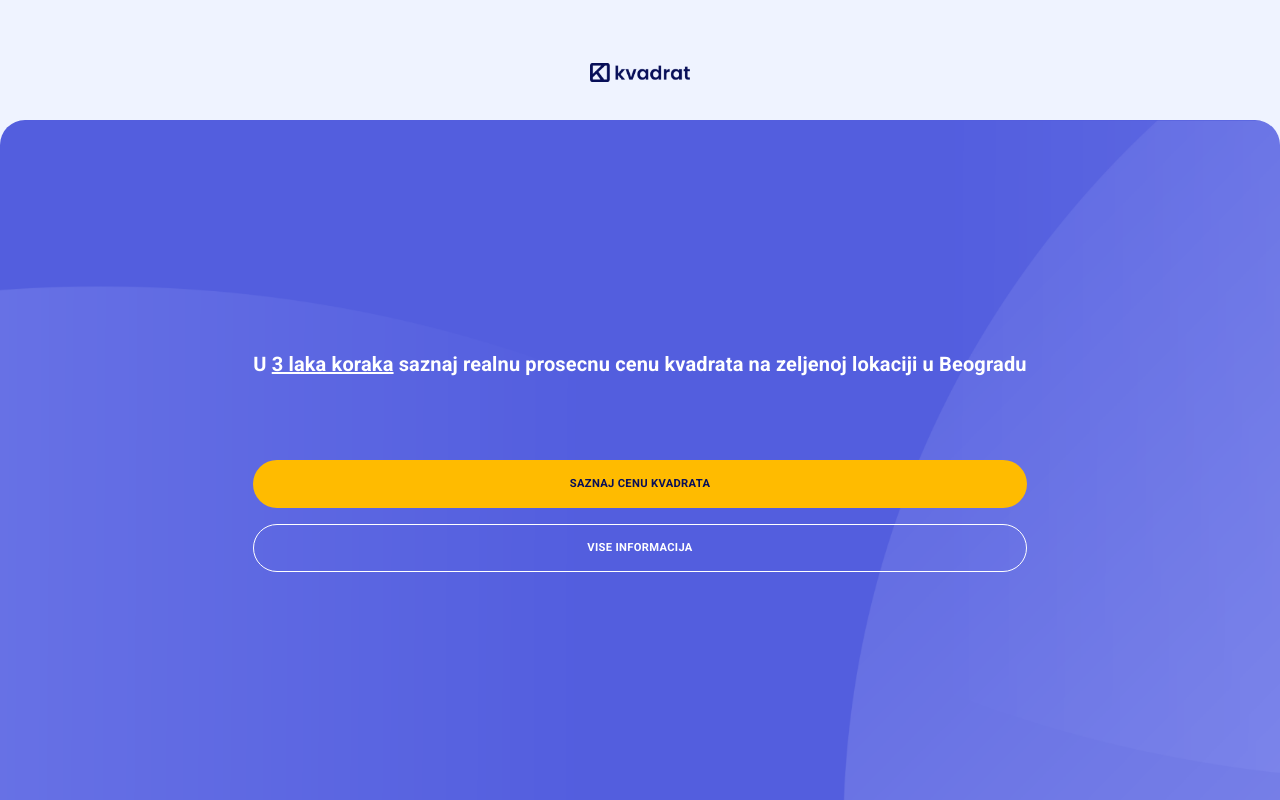
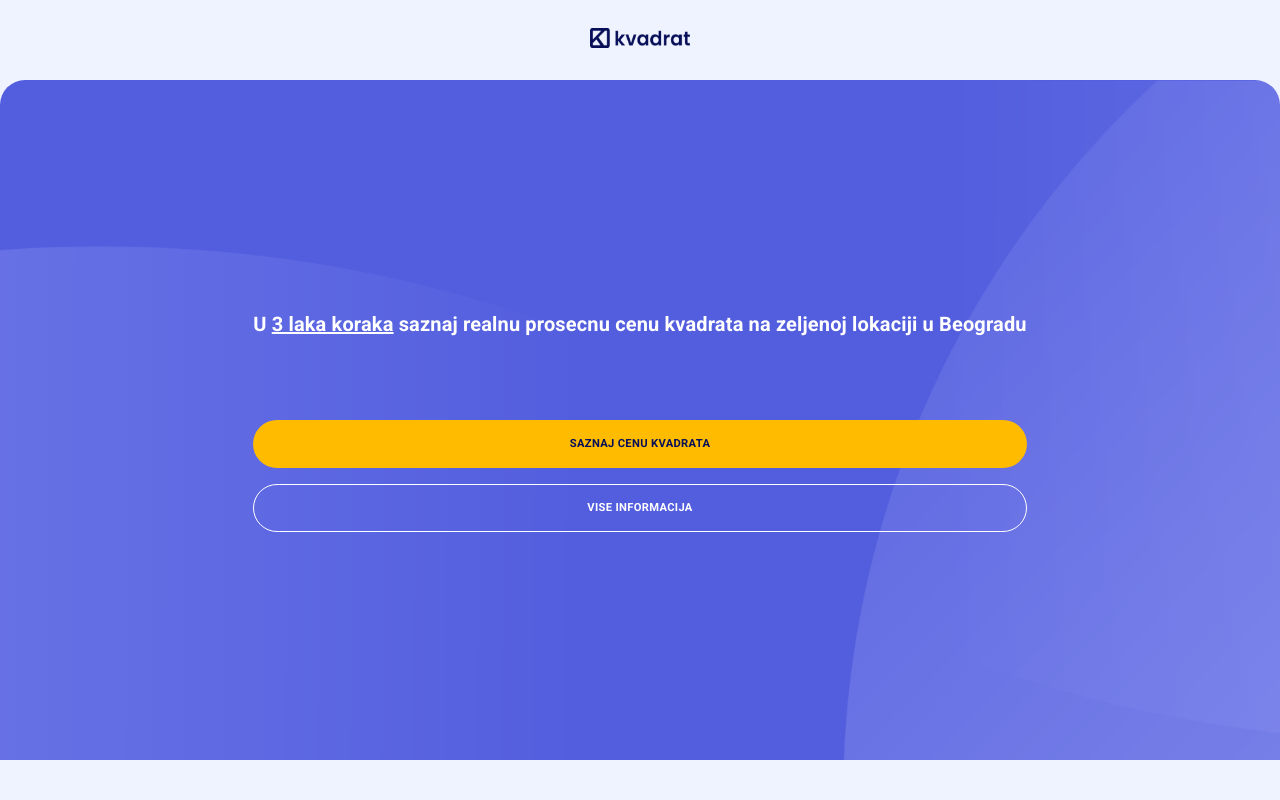
Before and after one commit to Pedja1310/registar-cena-nepokretnosti, a React (Create React App) app: page / in a window 1280 px wide. Built offline with nearby package versions, Linux system fonts and the light colour scheme.

Commit message:
changed header and body sizes

```diff
--- a/src/components/Header.js
+++ b/src/components/Header.js
@@ -9,7 +9,7 @@ const Header = () => {
       <AppBar position="static" sx={{ boxShadow: 0 }}>
         <Toolbar
           sx={{
-            height: "15vh",
+            height: "10vh",
             backgroundColor: "#EFF3FF",
             justifyContent: "center",
           }}
@@ -18,7 +18,7 @@ const Header = () => {
             <img
               src="/images/kvadrat-logo.png"
               alt="Applicaiton logo"
-              style={{ width: "100px", marginBottom: "-1rem" }}
+              style={{ width: "100px" }}
             />
           </Link>
         </Toolbar>
--- a/src/pages/FormPage.js
+++ b/src/pages/FormPage.js
@@ -17,7 +17,7 @@ const FormPage = () => {
       sx={{
         backgroundImage: `url(${"/images/background-image.png"})`,
         backgroundSize: "cover",
-        height: "85vh",
+        height: "90vh",
         paddingX: "2rem",
         width: "100%",
         borderTopLeftRadius: 25,
```
